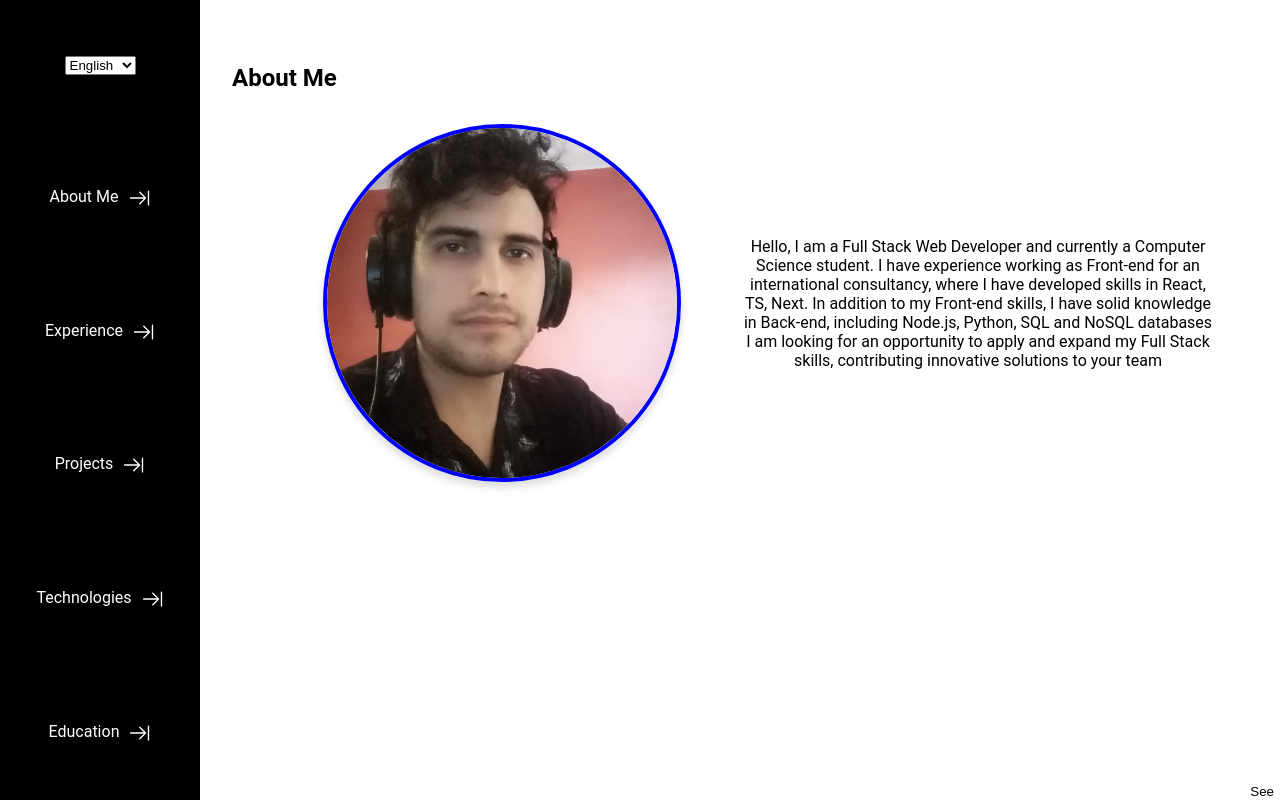
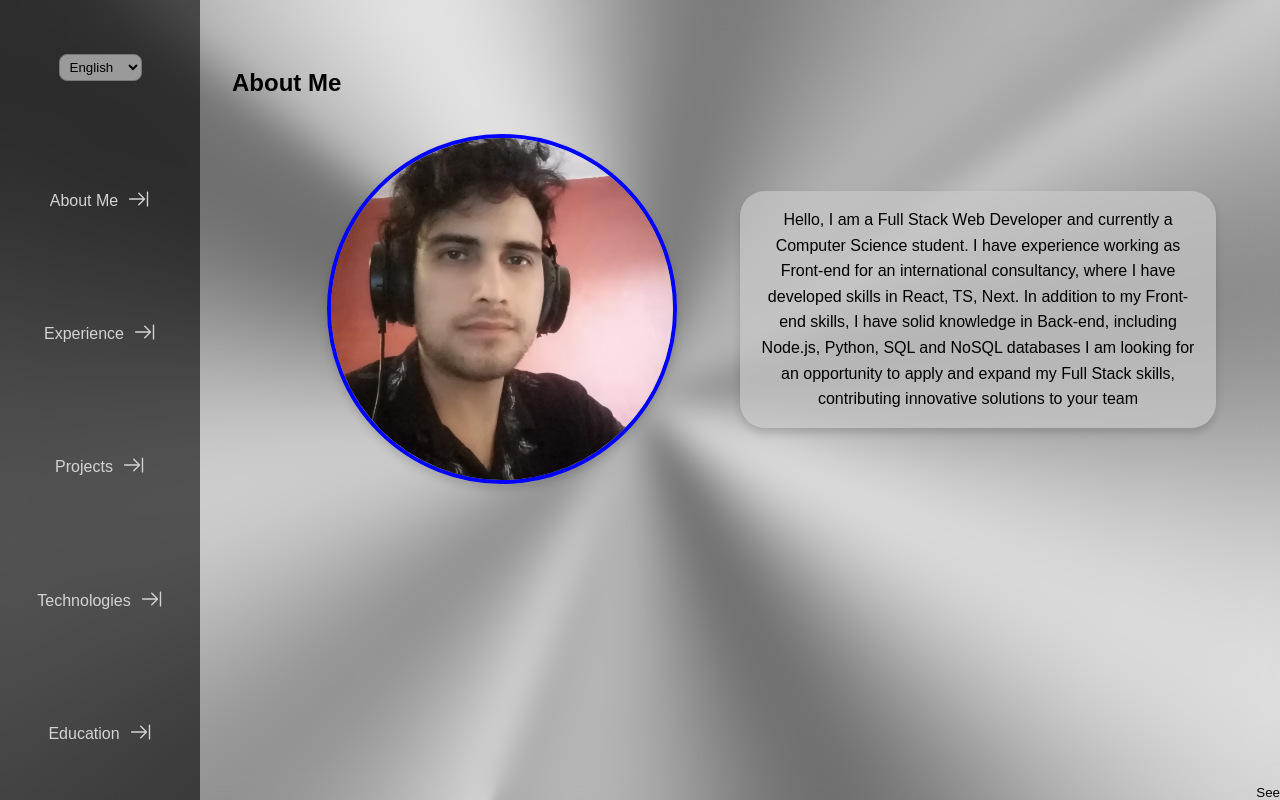
Before and after one commit to EmanFun/Portfolio_v2.0, a Next.js app: page /en/about in a window 1280 px wide. Built offline with nearby package versions, Linux system fonts and the light colour scheme.

Commit message:
added styles and fix

```diff
--- a/src/app/[locale]/layout.tsx
+++ b/src/app/[locale]/layout.tsx
@@ -4,6 +4,8 @@ import "./globals.css";
 import StyledComponentsRegistry from "./registry";
 import { NextIntlClientProvider } from "next-intl";
 import { getMessages } from "next-intl/server";
+import { LayoutLanding } from "@/styles/common";
+import '@/styles/globals.css';
 
 async function RootLayout({
   children,
@@ -13,11 +15,13 @@ async function RootLayout({
   return (
     <html lang={locale}>
       <body>
-        <NextIntlClientProvider messages={messages}>
-          <StyledComponentsRegistry>
-            <ThemeProvider>{children}</ThemeProvider>
-          </StyledComponentsRegistry>
-        </NextIntlClientProvider>
+        <LayoutLanding>
+          <NextIntlClientProvider messages={messages}>
+            <StyledComponentsRegistry>
+              <ThemeProvider>{children}</ThemeProvider>
+            </StyledComponentsRegistry>
+          </NextIntlClientProvider>
+        </LayoutLanding>
       </body>
     </html>
   );
--- a/src/components/AboutComponent/styles.ts
+++ b/src/components/AboutComponent/styles.ts
@@ -20,7 +20,6 @@ export const Wrapper = styled.div`
   }
 
   @media screen and (max-width: 767px) {
-    background-color: orange;
     display: flex;
     flex-direction: column;
   }
@@ -29,10 +28,15 @@ export const Wrapper = styled.div`
     align-items: center;
     justify-content: center;
     flex-direction: column;
+    margin: 0;
   }
 `;
 
 export const WrapperAbout = styled.div`
+  box-shadow: ${(props) => props.theme.shadows.md};
+  background: rgba(200, 200, 200, 0.7);
+  border-radius: 25px;
+  padding: 1rem;
   width: 50%;
   @media screen and (max-width: 991px) {
     min-width: 300px;
@@ -42,18 +46,16 @@ export const WrapperAbout = styled.div`
 
   @media screen and (max-width: 767px) {
     min-width: 180px;
-    background-color: orange;
     display: flex;
     flex-direction: column;
   }
   @media screen and (max-width: 479px) {
     display: flex;
+    width: 300px;
   }
 `;
 
-export const Description = styled.p`
-  max-width: 500px;
-`;
+export const Description = styled.p``;
 
 export const Title = styled.h1`
   margin: 2rem 0;
--- a/src/components/ExperienceCard/styles.ts
+++ b/src/components/ExperienceCard/styles.ts
@@ -1,16 +1,16 @@
 import styled from "styled-components";
 
 export const WrapperCard = styled.div`
-flex-grow: 1;
-flex-basis: 180px;
+  flex-grow: 1;
+  flex-basis: 180px;
   border-radius: 20px;
   margin: 2rem;
   padding: 1rem;
-  background-color: orange;
+  background: rgba(200, 200, 200, 0.7);
   box-shadow: ${(props) => props.theme.shadows.md};
   @media only screen and (max-width: 667px) {
-    margin: 10px;
-    padding: 10px;
+    margin: 10px 0;
+    padding: 1.5rem;
   }
 `;
 
@@ -19,7 +19,9 @@ export const WrapperHead = styled.div`
   align-items: center;
   justify-content: space-between;
 `;
-export const WrapperBody = styled.div``;
+export const WrapperBody = styled.div`
+padding: 1rem;
+`;
 export const WrapperFooter = styled.div``;
 
 export const Title = styled.h1`
@@ -30,18 +32,17 @@ export const Label = styled.h2`
 `;
 
 export const ResponsibilitiesList = styled.ul`
-min-width: 50px;
+  min-width: 50px;
   font-size: ${(props) => props.theme.textSizes.medium.min};
 `;
 export const ListItem = styled.li``;
 
 export const TechsList = styled.ul`
-min-width: 50px;
+  min-width: 50px;
   font-size: ${(props) => props.theme.textSizes.medium.min};
   list-style: none;
   display: flex;
   align-items: center;
   gap: 10px;
 `;
-export const TechItem = styled.li`
-`;
+export const TechItem = styled.li``;
--- a/src/components/ExperienceComponent/styles.ts
+++ b/src/components/ExperienceComponent/styles.ts
@@ -8,16 +8,19 @@ export const Container = styled.section`
   flex-direction: column;
   padding: 2rem;
   animation: ${(props) => props.theme.animations.fadeIn} 1s ease-in-out;
+  @media only screen and (max-width: 667px) {
+    margin: 10px;
+    padding: 2rem 10px;
+  }
 `;
 
 export const Title = styled.h1`
   margin: 2rem;
   width: 100%;
   font-size: ${(props) => props.theme.textSizes.big.mid};
-
 `;
 
 export const WrapperExperiences = styled.div`
-display: flex;
-flex-wrap: wrap;
+  display: flex;
+  flex-wrap: wrap;
 `;
--- a/src/components/NavComponent/index.tsx
+++ b/src/components/NavComponent/index.tsx
@@ -145,34 +145,43 @@ function NavComponent() {
             ) : (
               ""
             )}
-            <MobileLink onClick={(event) => handleLinkClick(event, "/about")}>
+            <MobileLink
+              menuVisible={menuVisible}
+              onClick={(event) => handleLinkClick(event, "/about")}
+            >
               {t(`Nav.aboutMe`)} <GoMoveToEnd size={22} />
             </MobileLink>
             <MobileLink
+              menuVisible={menuVisible}
               onClick={(event) => handleLinkClick(event, "/about/experience")}
             >
               {t(`Nav.experience`)} <GoMoveToEnd size={22} />
             </MobileLink>
             <MobileLink
+              menuVisible={menuVisible}
               onClick={(event) => handleLinkClick(event, "/about/projects")}
             >
               {t(`Nav.projects`)} <GoMoveToEnd size={22} />
             </MobileLink>
             <MobileLink
+              menuVisible={menuVisible}
               onClick={(event) => handleLinkClick(event, "/about/technologies")}
             >
               {t(`Nav.technologies`)}
               <GoMoveToEnd size={22} />
             </MobileLink>
             <MobileLink
+              menuVisible={menuVisible}
               onClick={(event) => handleLinkClick(event, "/about/education")}
             >
               {t(`Nav.education`)} <GoMoveToEnd size={22} />
             </MobileLink>
           </MobileContainer>
         </>
+      ) : windowWidth > 479 ? (
+        renderLinks()
       ) : (
-        renderLinks()
+        ""
       )}
     </>
   );
--- a/src/components/NavComponent/style.ts
+++ b/src/components/NavComponent/style.ts
@@ -11,8 +11,8 @@ const sharedStyles = css`
 `;
 
 export const Container = styled.div`
-  background-color: black;
-  color: white;
+  background: rgba(0, 0, 0, 0.6);
+  color: #d3d3d3;
   height: 100%;
   width: auto;
 
@@ -23,10 +23,9 @@ export const Container = styled.div`
 `;
 
 export const MobileContainer = styled.div`
-  background-color: black;
-  color: white;
+  background: rgba(0, 0, 0, 0.9);
+  color: #d3d3d3;
   height: 0;
-
 
   display: flex;
   align-items: center;
@@ -45,10 +44,18 @@ export const MobileContainer = styled.div`
   }
 `;
 
-export const MobileLink = styled.a`
+interface MobileLinkProps {
+  menuVisible: boolean;
+}
+
+export const MobileLink = styled.a<MobileLinkProps>`
   display: flex;
   align-items: center;
   font-size: ${(props) => props.theme.textSizes.medium.mid};
+  opacity: ${(props) => (props.menuVisible ? 1 : 0)}; /* Controla visibilidad */
+  pointer-events: ${(props) => (props.menuVisible ? 'auto' : 'none')};
+
+
   @media screen and (max-width: 479px) {
     flex-grow: unset;
   }
@@ -79,5 +86,29 @@ export const StyledLink = styled(Link)`
   }
 `;
 
-export const SelectLanguage = styled.select``;
-export const SelectMobileLanguage = styled.select``;
+export const SelectLanguage = styled.select`
+  background: rgba(200, 200, 200, 0.7);
+  padding: 4px 6px;
+  outline: none;
+  border-radius: 8px;
+
+  &:focus {
+    border: 1px solid #007bff;
+    background: rgba(230, 230, 230, 0.9);
+    box-shadow: 0 0 5px rgba(0, 123, 255, 0.5);
+  }
+  position: relative;
+`;
+export const SelectMobileLanguage = styled.select`
+  background: rgba(200, 200, 200, 0.7);
+  padding: 4px 6px;
+  outline: none;
+  border-radius: 8px;
+
+  &:focus {
+    border: 1px solid #007bff;
+    background: rgba(230, 230, 230, 0.9);
+    box-shadow: 0 0 5px rgba(0, 123, 255, 0.5);
+  }
+  position: relative;
+`;
--- a/src/components/ProjectCard/styles.ts
+++ b/src/components/ProjectCard/styles.ts
@@ -11,7 +11,7 @@ export const WrapperCard = styled.div`
     flex-basis: 150px;
     flex-grow: unset;
   }
-  background-color: orange;
+  background: rgba(200, 200, 200, 0.7);
   box-shadow: ${(props)=> props.theme.shadows.md};
 `;
 export const WrapperHead = styled.div``;
--- a/src/components/TechnologiesComponents/style.ts
+++ b/src/components/TechnologiesComponents/style.ts
@@ -41,8 +41,12 @@ export const Wrapper = styled.div`
   }
 `;
 export const Card = styled.div`
+  background: rgba(200, 200, 200, 0.7);
+  box-shadow: ${(props) => props.theme.shadows.md};
+  border-radius: 25px;
   flex-grow: 1;
   flex-basis: 80px;
+  margin: 5px;
   display: flex;
   justify-content: center;
   align-items: center;
@@ -55,12 +59,11 @@ export const Card = styled.div`
       font-size: small;
     }
   }
-  svg {
+
+  &:hover {
     transition: transform 0.5s ease-in-out;
-    &:hover {
-      transform: scale(1.5);
-      transition-delay: 0.2s;
-    }
+    transform: scale(1.5);
+    transition-delay: 0.2s;
   }
 `;
 export const Title = styled.h1`
@@ -70,7 +73,6 @@ export const Title = styled.h1`
 `;
 export const SubTitle = styled.h2`
   font-size: ${(props) => props.theme.textSizes.big.min};
-
 `;
 export const TechName = styled.p`
   text-transform: capitalize;
--- /dev/null
+++ b/src/styles/common.ts
@@ -0,0 +1,36 @@
+"use client";
+import styled from "styled-components";
+import backgroundImage from "@/assets/img/background.jpg";
+
+export const LayoutLanding = styled.div`
+  height: 100%;
+  width: 100%;
+  display: flex;
+  align-items: center;
+  position: relative;
+
+  background-image: url(${backgroundImage.src});
+  background-size: cover;
+  background-position: center;
+
+
+  &::before {
+    content: "";
+    position: absolute;
+    top: 0;
+    left: 0;
+    right: 0;
+    bottom: 0;
+    backdrop-filter: blur(15px);
+    z-index: 1;
+  }
+
+  & > * {
+    position: relative;
+    z-index: 2;
+  }
+  @media (max-width: 768px) {
+    background-repeat: repeat-y;
+    //background-attachment: scroll;
+  }
+`;
--- /dev/null
+++ b/src/styles/globals.css
@@ -0,0 +1,26 @@
+* {
+  margin: 0;
+  padding: 0;
+  box-sizing: border-box;
+}
+
+html,
+body {
+  height: 100%;
+}
+
+#__next {
+  min-height: 100%;
+  display: flex;
+  flex-direction: column;
+}
+
+body {
+  font-family: Arial, sans-serif;
+  line-height: 1.6;
+}
+
+button{
+  background-color: transparent;
+  border: none;
+}
```
Also changed, not shown: src/assets/img/background.jpg (added), src/assets/img/background1.jpg (added).
